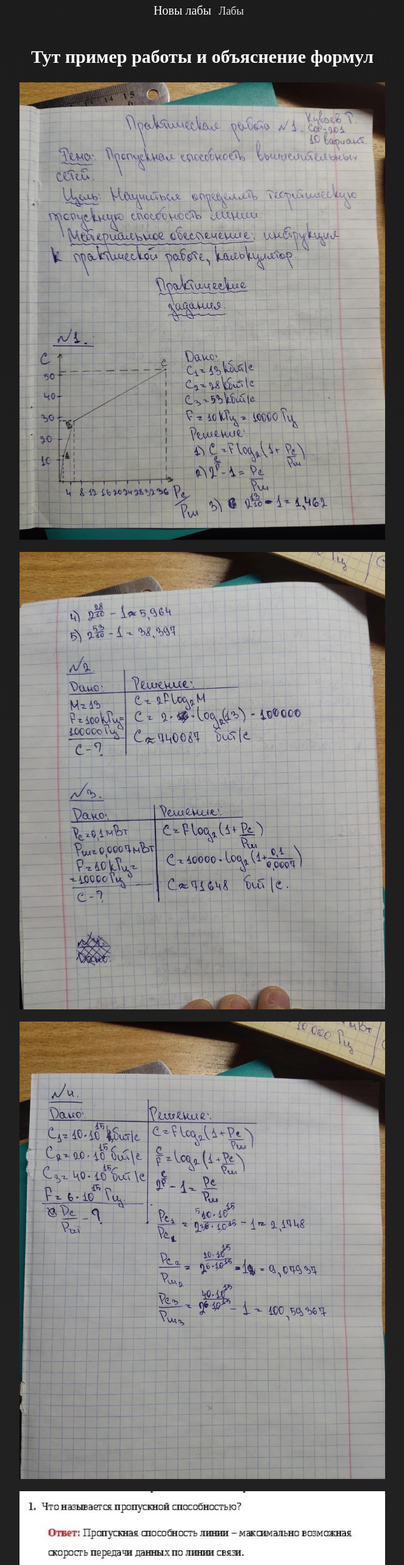
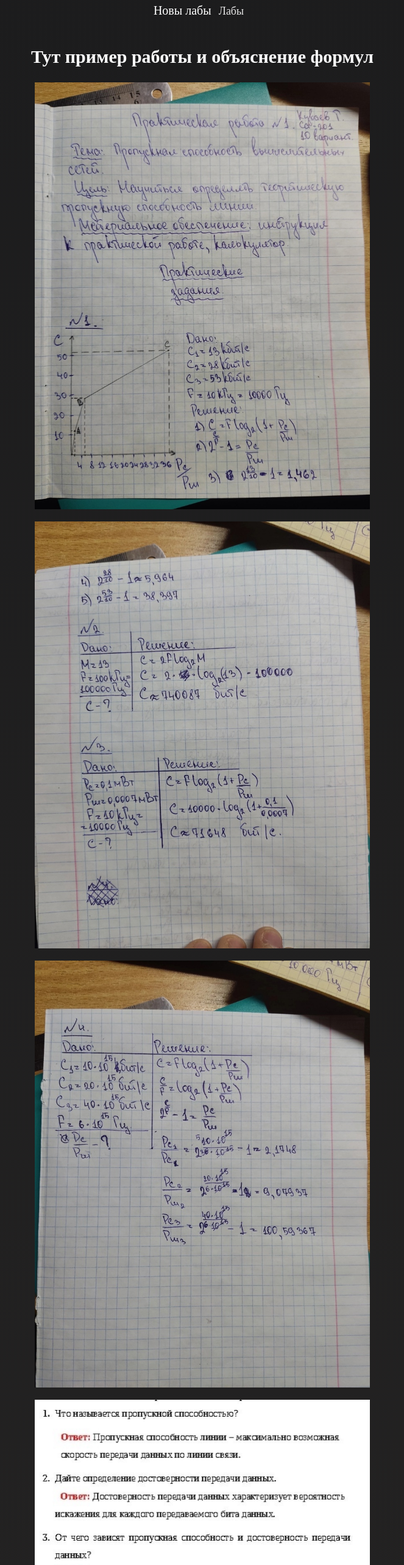
Before and after one commit to Anton5r/MyWeb, a Next.js app: page /about/about in a window 1280 px wide. Shown: the part 100-2666 px from the top of the page at 61% size, without its empty margins (308-971 px from the left). Built offline with nearby package versions, Linux system fonts and the light colour scheme.

Commit message:
каркар

```diff
--- a/pages/about/about.js
+++ b/pages/about/about.js
@@ -15,10 +15,10 @@ export default function About () {
         </p>
 
         <h2 className={styles.wrapper}>Тут пример работы и объяснение формул</h2>
-        <Image className={styles.img} src={pic} alt='Error PNG' width={600} height={750}/>
-        <Image className={styles.img} src={pic2} alt='Error PNG' width={600} height={750}/>
-        <Image className={styles.img} src={pic3} alt='Error PNG' width={600} height={750}/>
-        <Image className={styles.img} src={pic4} alt='Error PNG' width={600} height={500}/>
+        <Image className={styles.img} src={pic} alt='Error PNG' width={550} height={700}/>
+        <Image className={styles.img} src={pic2} alt='Error PNG' width={550} height={700}/>
+        <Image className={styles.img} src={pic3} alt='Error PNG' width={550} height={700}/>
+        <Image className={styles.img} src={pic4} alt='Error PNG' width={550} height={450}/>
 
         </>
     )
```
